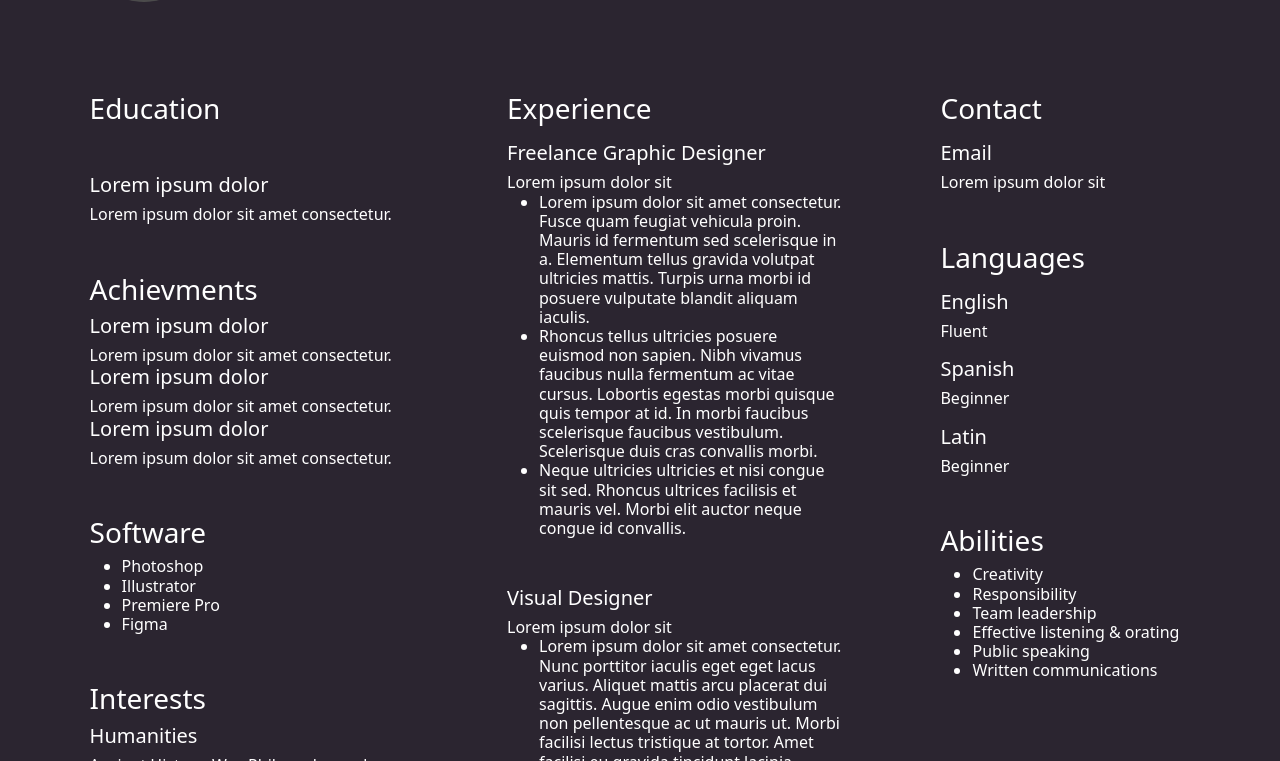
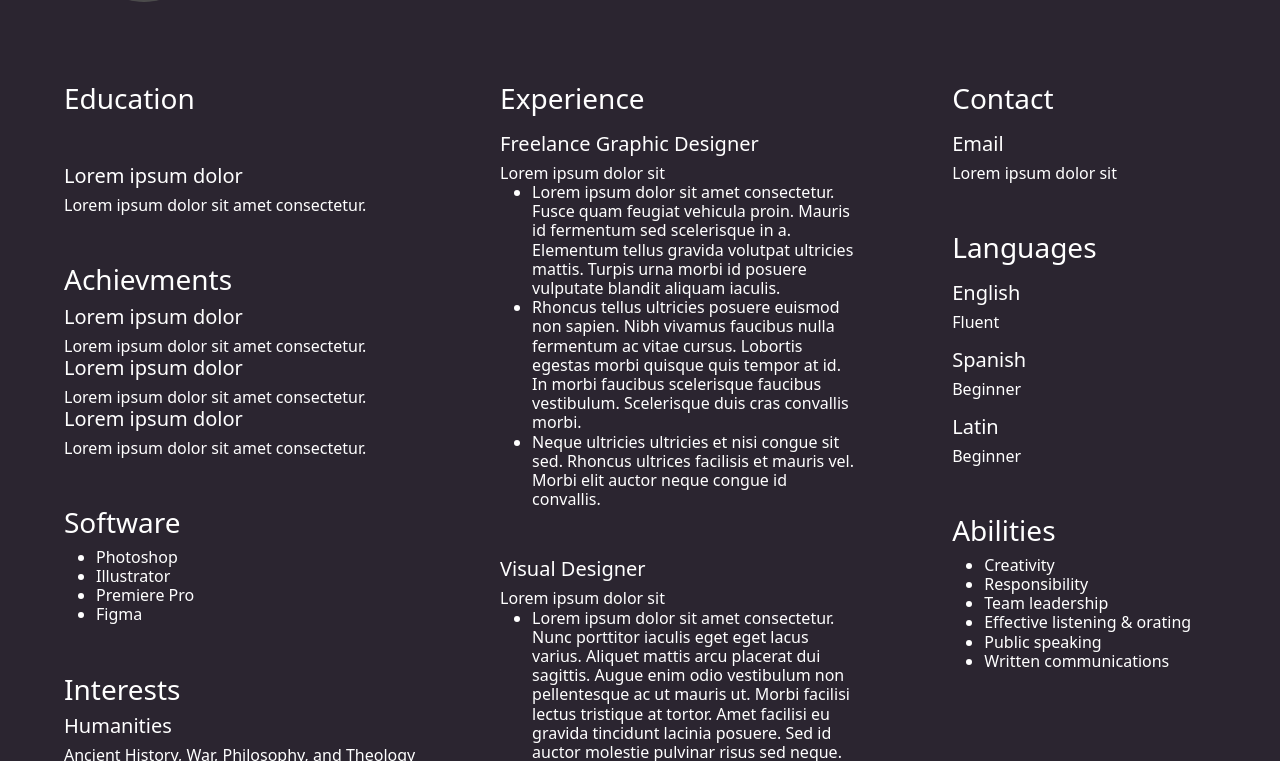
Before and after one commit to Zarfaa/Portfolio_Project, a React (Create React App) app: page / in a window 1280 px wide. Shown: the part 819-1580 px from the top of the page. Built offline with nearby package versions, Linux system fonts and the light colour scheme.

Commit message:
updated CV

```diff
--- a/src/Pages/CV/CV.css
+++ b/src/Pages/CV/CV.css
@@ -6,7 +6,7 @@
 .Flex{
     display: flex;
     justify-content: space-between;
-    margin: 7%;
+    margin: 5%;
     gap: 5em;
     flex-wrap: wrap;
     padding-bottom: 2rem;
```
